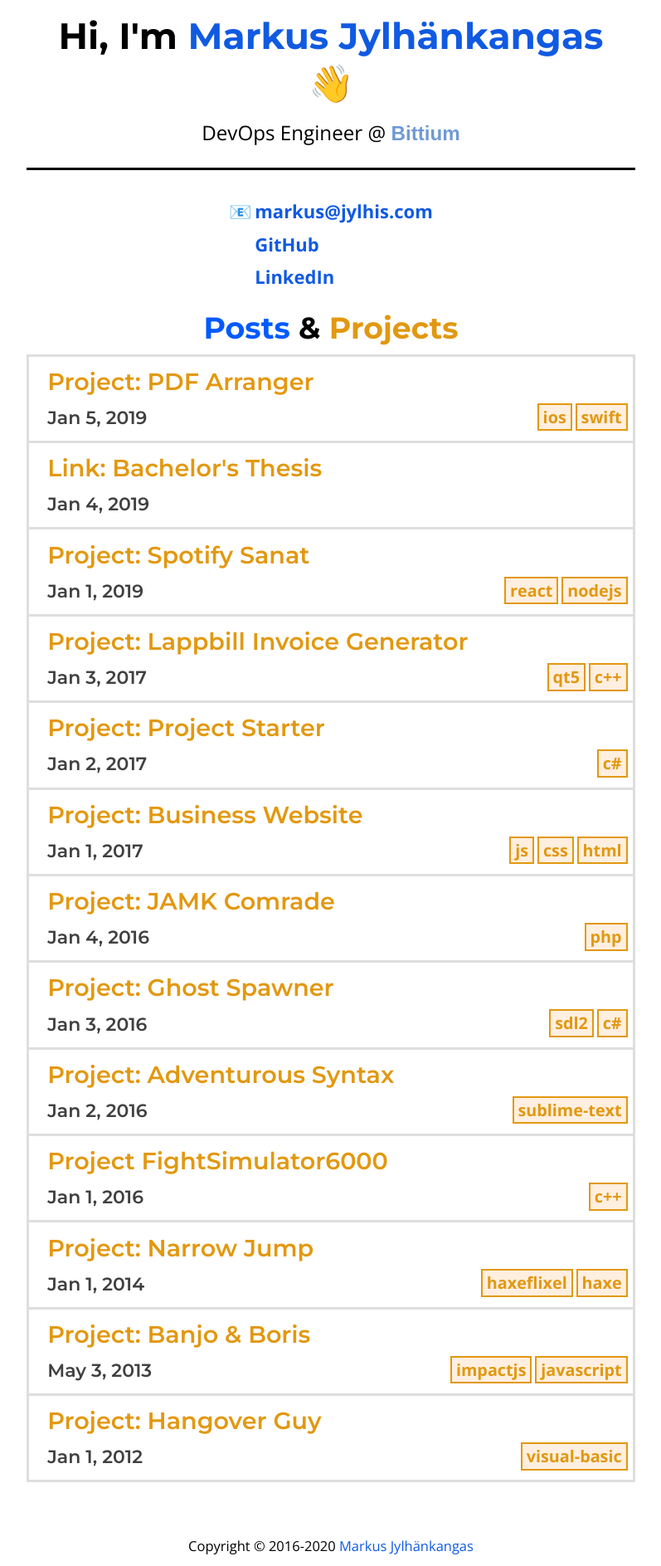
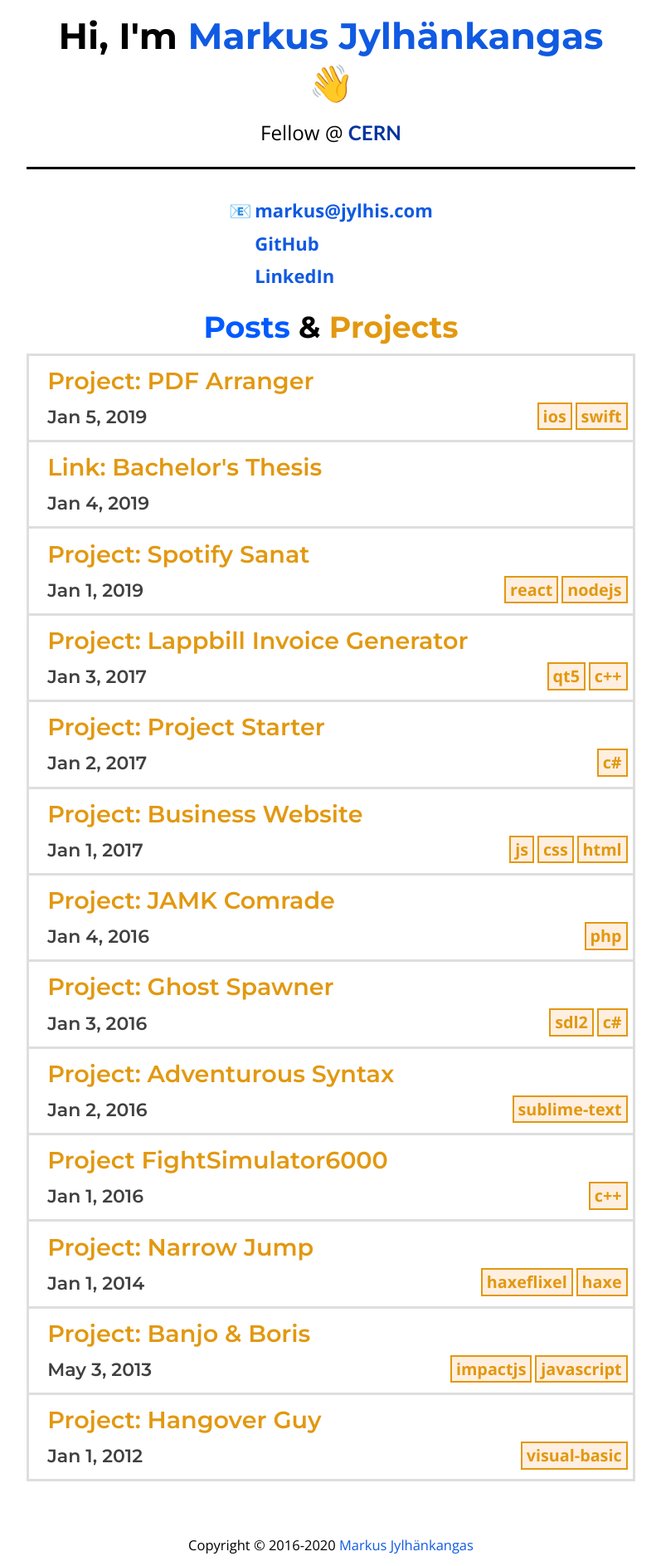
Before and after one commit to Jylhis/Jylhis.github.io, a Jekyll site: the page built from index.md, in a window 1280 px wide. Shown: the whole page at 83% size, without its empty margins (241-1038 px from the left). Built offline with Jekyll 4.4.1, drawn with Linux system fonts in a browser that asks for light colours.

Commit message:
Update work position

```diff
--- a/_layouts/home.html
+++ b/_layouts/home.html
@@ -19,14 +19,8 @@ layout: default
     <table style="margin: 0 auto; font-size: 1.1em; padding: .5em; padding-top: 0;">
             <tr>
                 <td>
-                    {% comment %}
-                    Software Engineer @
+                    Fellow @
                     <span style="color:#0033A0;font-weight:bold;font-family: Optima, 'Helvetica Neue', Arial, 'Open Sans', 'Source Sans Pro'">CERN</span>
-                    {% endcomment %}
-
-                    DevOps Engineer @
-                    <span style="color:#6F9AD3;font-weight:bold;font-family: Arial, Calibri">Bittium</span>
-
                 </td>
             </tr>
     </table>
```
